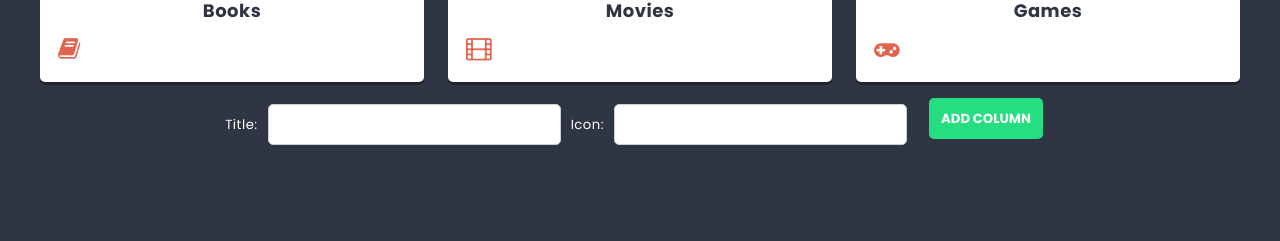
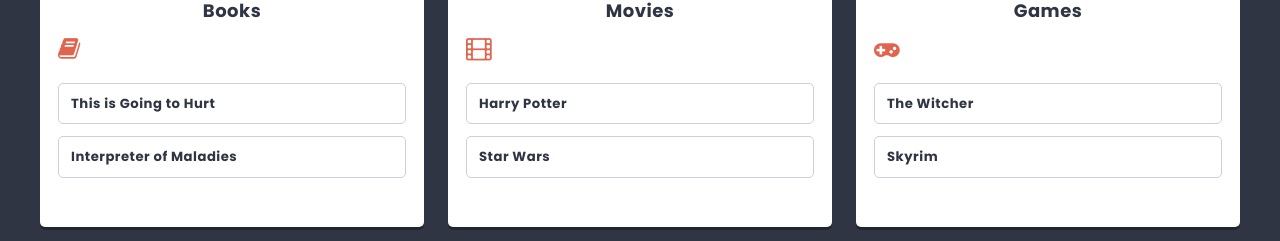
Before and after one commit to Ola214/react-1, a React (Create React App) app: page / in a window 1280 px wide. Shown: the part 566-807 px from the top of the page. Built offline with nearby package versions, Linux system fonts and the light colour scheme.

Commit message:
Show card

```diff
--- /dev/null
+++ b/src/components/Card/Card.js
@@ -0,0 +1,9 @@
+import styles from './Card.module.scss';
+
+const Card = props => {
+    return (
+        <li className={styles.card}>{props.title}</li>
+    );
+};
+
+export default Card;
--- /dev/null
+++ b/src/components/Card/Card.module.scss
@@ -0,0 +1,13 @@
+@import '../../styles/settings.scss';
+
+.card {
+    position: relative;
+    background: $color-light;
+    border: 1px solid lighten($color-dark, 60%);
+    padding: $base-size;
+    margin: 0 0 $base-size 0;
+    border-radius: $radius;
+    display: flex;
+    justify-content: space-between;
+    font-weight: bold;
+}
--- a/src/components/Column/Column.js
+++ b/src/components/Column/Column.js
@@ -1,10 +1,14 @@
-import styles from './Column.module.scss'
+import styles from './Column.module.scss';
+import Card from '../Card/Card';
 
 const Column = props => {
     return (
         <article className={styles.column}>
             <h2 className={styles.title}>{props.title}</h2>
             <span className={styles.icon + ' fa fa-' + props.icon} />
+             <ul className={styles.cards}>
+                {props.cards.map(card => <Card key={card.id} title={card.title} />)}
+            </ul>
         </article>
     );
 };
--- a/src/components/List/List.js
+++ b/src/components/List/List.js
@@ -6,14 +6,38 @@
 
 const List = () => {
     const [columns, setColumns] = useState([
-        { id: 1, title: 'Books', icon: 'book' },
-        { id: 2, title: 'Movies', icon: 'film' },
-        { id: 3, title: 'Games', icon: 'gamepad' }
-    ]);
+		{
+			id: 1,
+			title: 'Books',
+			icon: 'book',
+			cards: [
+				{ id: 1, title: 'This is Going to Hurt' },
+				{ id: 2, title: 'Interpreter of Maladies' }
+			]
+		},
+		{
+			id: 2,
+			title: 'Movies',
+			icon: 'film',
+			cards: [
+				{ id: 1, title: 'Harry Potter' },
+				{ id: 2, title: 'Star Wars' }
+			]
+		},
+		{
+			id: 3,
+			title: 'Games',
+			icon: 'gamepad',
+			cards: [
+				{ id: 1, title: 'The Witcher' },
+				{ id: 2, title: 'Skyrim' }
+			]
+		}
+	]);
 
-  const addColumn = newColumn => {
-      setColumns([...columns, { id: shortid(), title: newColumn.title, icon: newColumn.icon }]);
-  };
+	const addColumn = newColumn => {
+		setColumns([...columns, { id: shortid(), title: newColumn.title, icon: newColumn.icon, cards: [] }]);
+	};
 
 	return (
 		<div className={styles.list}>
@@ -22,11 +46,11 @@
 			</header>
 			<p className={styles.description}>Interesting things I want to check out</p>
 			<section className={styles.columns}>
-				{columns.map(column => <Column key={column.id} title={column.title} icon={column.icon} />)}
+				{columns.map(column => <Column key={column.id} id={column.id} title={column.title} icon={column.icon} cards={column.cards} />)}
 			</section>
 			<ColumnForm action={addColumn} />
 		</div>
 	);
 };
 
-export default List
+export default List;
```
Also changed, not shown: src/components/CardForm/CardForm.js (added, +23 -0 lines), src/components/CardForm/CardForm.module.scss (added).
